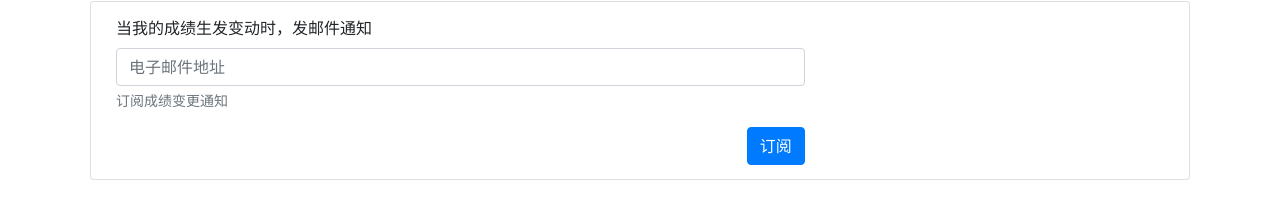
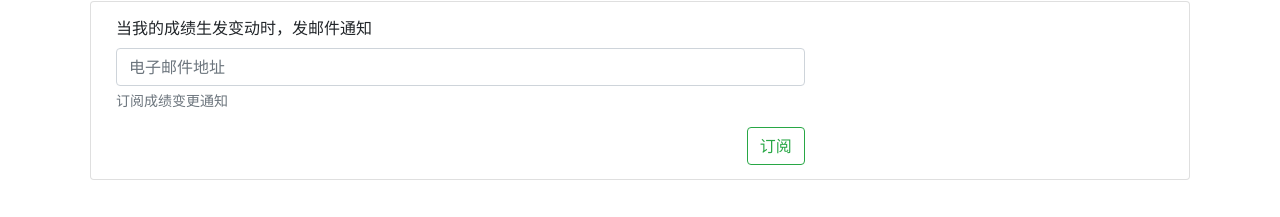
Before and after one commit to HarborZeng/nwugrade, a Vue app: page / in a window 1280 px wide. Shown: the part 988-1205 px from the top of the page. Built offline with nearby package versions, Linux system fonts and the light colour scheme.

Commit message:
更改订阅按钮的颜色

```diff
--- a/src/components/Grade.vue
+++ b/src/components/Grade.vue
@@ -54,7 +54,7 @@
                         required>
           </b-form-input>
         </b-form-group>
-        <b-button variant="primary" type="button"
+        <b-button variant="outline-success" type="button"
                   @click="subscribeGradesChanges"
                   class="float-right">订阅</b-button>
       </b-col>
```
